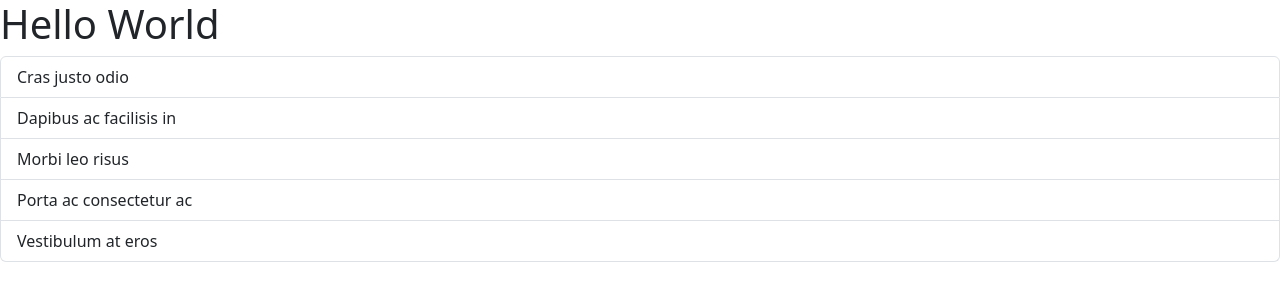
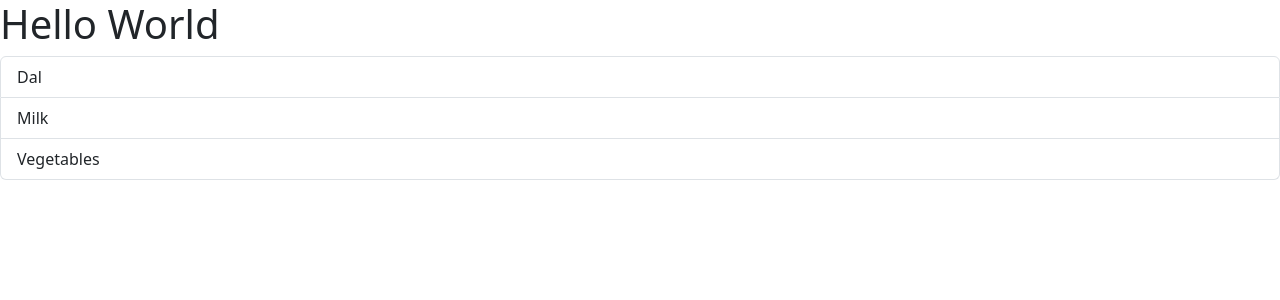
Before and after one commit to anantraghuvanshi/fragments, a React (Vite) app: page / in a window 1280 px wide. Shown: the top 300 px of the page. Built offline with nearby package versions, Linux system fonts and the light colour scheme.

Commit message:
passing items via map

```diff
--- a/src/App.jsx
+++ b/src/App.jsx
@@ -1,15 +1,14 @@
 import "bootstrap/dist/css/bootstrap.min.css";
 
 function App() {
+  let foodItems = ["Dal", "Milk", "Vegetables"];
   return (
     <>
       <h1>Hello World</h1>
       <ul class="list-group">
-        <li class="list-group-item">Cras justo odio</li>
-        <li class="list-group-item">Dapibus ac facilisis in</li>
-        <li class="list-group-item">Morbi leo risus</li>
-        <li class="list-group-item">Porta ac consectetur ac</li>
-        <li class="list-group-item">Vestibulum at eros</li>
+        {foodItems.map((items) => (
+          <li class="list-group-item">{items}</li>
+        ))}
       </ul>
     </>
   );
```
